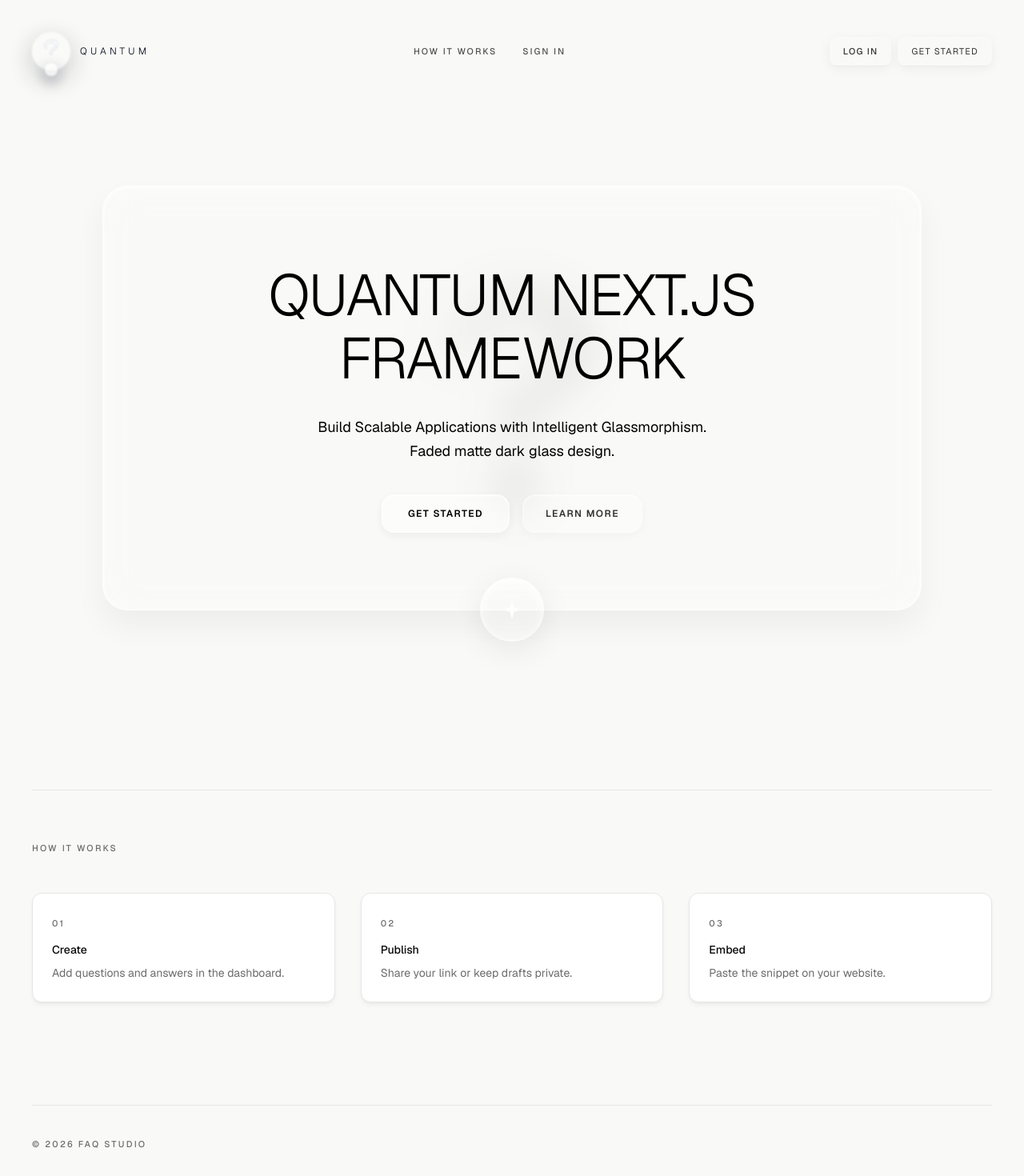
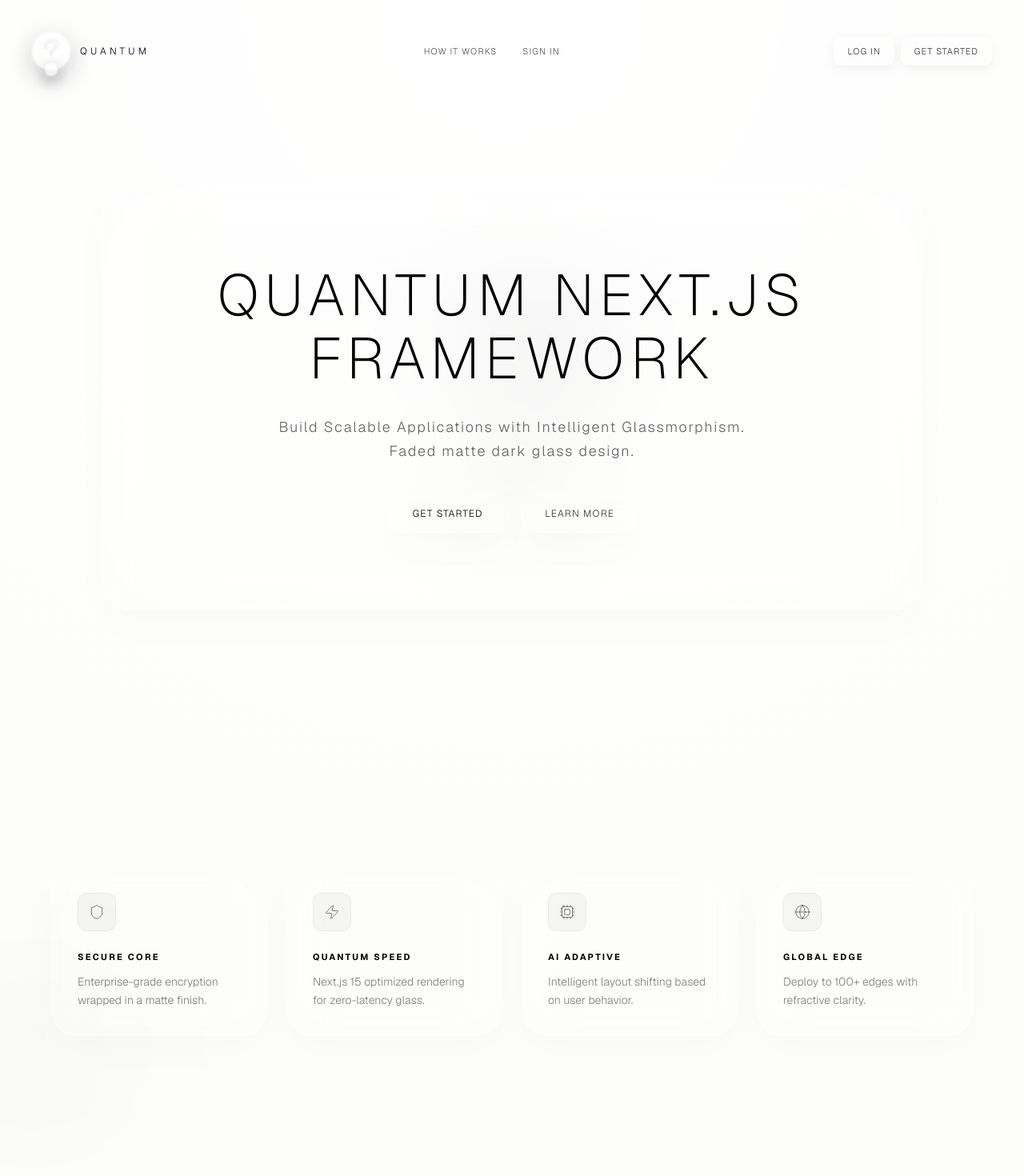
Before and after one commit to ArmanDavtyanQA/FAQS, a Next.js app: page / in a window 1280 px wide. Shown: the top 1470 px of the page at 80% size. Built offline with nearby package versions, Linux system fonts and the light colour scheme; no server answers.

Commit message:
feat: Implement foundational UI components, a new landing page, and FAQ management features.

```diff
--- a/package.json
+++ b/package.json
@@ -13,8 +13,9 @@
     "@ckeditor/ckeditor5-react": "^5.1.0",
     "@supabase/supabase-js": "^2.99.0",
     "dompurify": "^3.3.3",
-    "framer-motion": "^12.36.0",
+    "framer-motion": "^12.38.0",
     "isomorphic-dompurify": "^3.5.1",
+    "lucide-react": "^0.577.0",
     "next": "16.1.6",
     "react": "19.2.3",
     "react-dom": "19.2.3"
--- a/src/app/page.tsx
+++ b/src/app/page.tsx
@@ -2,6 +2,7 @@
 
 import Link from "next/link";
 import { motion } from "framer-motion";
+import GlassFeatures from "@/components/GlassFeatures";
 
 export default function Home() {
   return (
@@ -13,7 +14,7 @@ export default function Home() {
           initial={{ opacity: 0, scale: 0.9, y: 20 }}
           animate={{ opacity: 1, scale: 1, y: 0 }}
           transition={{ duration: 1.2, ease: [0.22, 0.61, 0.36, 1] }}
-          className="pointer-events-none absolute inset-0 flex items-center justify-center opacity-80"
+          className="pointer-events-none absolute inset-0 flex items-center justify-center opacity-10 blur-xl"
         >
           <span
             className="text-[clamp(15rem,45vw,25rem)] font-bold leading-none tracking-tight text-transparent drop-shadow-[0_10px_20px_rgba(0,0,0,0.08)] bg-clip-text bg-gradient-to-br from-white/90 via-black/5 to-black/10"
@@ -28,57 +29,46 @@ export default function Home() {
           initial={{ opacity: 0, y: 28 }}
           animate={{ opacity: 1, y: 0 }}
           transition={{ duration: 0.9, ease: [0.22, 0.61, 0.36, 1] }}
-          className="relative z-10 mx-auto flex max-w-5xl flex-col items-center rounded-[2rem] border border-[rgba(255,255,255,0.8)] bg-white/10 px-8 py-20 text-center shadow-[0_20px_40px_rgba(0,0,0,0.05),inset_0_2px_4px_rgba(255,255,255,0.9),inset_0_0_30px_rgba(255,255,255,0.3)] backdrop-blur-xl sm:px-12 sm:py-24"
+          className="relative z-10 mx-auto flex max-w-5xl flex-col items-center rounded-[2rem] border-t border-l border-white/60 border-b border-r border-black/[0.03] bg-white/[0.03] px-8 py-20 text-center shadow-[0_20px_50px_rgba(0,0,0,0.02)] backdrop-blur-[60px] sm:px-12 sm:py-24"
         >
           <motion.h1
             initial={{ opacity: 0, y: 16 }}
             animate={{ opacity: 1, y: 0 }}
             transition={{ duration: 0.9, delay: 0.08, ease: [0.22, 0.61, 0.36, 1] }}
-            className="max-w-3xl text-balance text-5xl font-light leading-[1.1] tracking-tight text-black sm:text-6xl lg:text-[4.5rem]"
+            className="max-w-3xl text-balance text-5xl font-extralight leading-[1.1] tracking-widest text-black sm:text-6xl lg:text-[4.5rem]"
           >
             QUANTUM NEXT.JS<br />FRAMEWORK
           </motion.h1>
-          <p className="mt-8 max-w-2xl text-base leading-relaxed text-black sm:text-lg">
+          <p className="mt-8 max-w-2xl text-base font-light leading-relaxed tracking-widest text-black/60 sm:text-lg">
             Build Scalable Applications with Intelligent Glassmorphism.<br />
             Faded matte dark glass design.
           </p>
           <div className="mt-10 flex flex-wrap items-center justify-center gap-4">
+            <motion.div whileHover={{ y: -4 }} className="interactive-smooth">
               <Link
                 href="/auth?redirectTo=/dashboard"
-              className="interactive-smooth inline-flex h-12 items-center justify-center rounded-2xl border border-white/60 bg-white/40 px-8 text-xs font-semibold uppercase tracking-[0.12em] text-black shadow-[0_4px_12px_rgba(0,0,0,0.05),inset_0_1px_2px_rgba(255,255,255,1)] backdrop-blur-md transition-all hover:bg-white/60"
+                className="inline-flex h-12 items-center justify-center rounded-2xl border-t border-l border-white/60 border-b border-r border-black/[0.03] bg-white/[0.02] px-8 text-xs font-light uppercase tracking-widest text-black shadow-[0_20px_50px_rgba(0,0,0,0.02)] backdrop-blur-[30px] transition-all duration-500 hover:bg-white/[0.05] hover:backdrop-blur-none"
               >
                 Get started
               </Link>
+            </motion.div>
+            <motion.div whileHover={{ y: -4 }} className="interactive-smooth">
               <Link
                 href="#how-it-works"
-              className="interactive-smooth inline-flex h-12 items-center justify-center rounded-2xl border border-white/40 bg-white/20 px-7 text-xs font-semibold uppercase tracking-[0.12em] text-black/80 shadow-[0_4px_12px_rgba(0,0,0,0.03),inset_0_1px_2px_rgba(255,255,255,0.6)] backdrop-blur-md transition-all hover:bg-white/40"
+                className="inline-flex h-12 items-center justify-center rounded-2xl border-t border-l border-white/60 border-b border-r border-black/[0.03] bg-white/[0.01] px-7 text-xs font-light uppercase tracking-widest text-black/80 shadow-[0_20px_50px_rgba(0,0,0,0.02)] backdrop-blur-[30px] transition-all duration-500 hover:bg-white/[0.05] hover:backdrop-blur-none"
               >
                 Learn more
               </Link>
+            </motion.div>
           </div>
-
-          {/* The Dot: floating glass sphere with sparkle */}
-          <motion.div
-            initial={{ opacity: 0, scale: 0, y: 10 }}
-            animate={{ opacity: 1, scale: 1, y: 0 }}
-            transition={{ duration: 1, delay: 0.4, ease: [0.22, 0.61, 0.36, 1] }}
-            className="absolute -bottom-10 left-1/2 flex h-20 w-20 -translate-x-1/2 items-center justify-center rounded-full border border-white/60 bg-white/20 shadow-[0_10px_40px_rgba(0,0,0,0.08),inset_0_4px_8px_rgba(255,255,255,0.9)] backdrop-blur-xl"
-          >
-            <svg
-              className="h-6 w-6 text-white"
-              fill="currentColor"
-              viewBox="0 0 24 24"
-              xmlns="http://www.w3.org/2000/svg"
-            >
-              <path d="M12 0l2.5 9.5L24 12l-9.5 2.5L12 24l-2.5-9.5L0 12l9.5-2.5z" />
-            </svg>
-          </motion.div>
         </motion.div>
       </section>
 
-      <section id="how-it-works" className="scroll-mt-28 border-t border-[#e8e6e3] pt-16">
-        <h2 className="label-caps mb-12">How it works</h2>
-        <ol className="grid gap-12 sm:grid-cols-3 sm:gap-8">
+      <GlassFeatures />
+
+      <section id="how-it-works" className="scroll-mt-28 pt-16 relative">
+        <h2 className="label-caps mb-12 ml-4">How it works</h2>
+        <div className="grid gap-6 sm:grid-cols-3 sm:gap-6 px-4">
           {[
             {
               n: "01",
@@ -96,25 +86,29 @@ export default function Home() {
               d: "Paste the snippet on your website.",
             },
           ].map((item) => (
-            <li
+            <motion.div
               key={item.n}
-              className="rounded-xl border border-[#e8e6e3] bg-white p-6 shadow-md shadow-black/5"
+              whileHover={{ y: -8, scale: 1.02 }}
+              className="group relative rounded-[2rem] border-t border-l border-white/60 border-b border-r border-black/[0.03] bg-white/[0.01] p-8 shadow-[0_20px_50px_rgba(0,0,0,0.02)] backdrop-blur-[30px] transition-all duration-500"
             >
-              <span className="label-caps text-[#0a0a0a]">
+              <div className="absolute inset-0 rounded-[2rem] bg-gradient-to-br from-white/20 to-transparent opacity-0 transition-opacity duration-700 group-hover:opacity-100" />
+              <div className="relative z-10">
+                <span className="text-[11px] font-bold tracking-[0.2em] text-black">
                   {item.n}
                 </span>
-              <p className="mt-3 text-sm font-medium text-[#0a0a0a]">
+                <p className="mt-6 text-sm font-light tracking-widest text-black">
                   {item.t}
                 </p>
-              <p className="mt-2 text-sm leading-relaxed text-[#6b6b6b]">
+                <p className="mt-3 text-sm font-light leading-relaxed text-black/50 transition-colors group-hover:text-black/80">
                   {item.d}
                 </p>
-            </li>
+              </div>
+            </motion.div>
           ))}
-        </ol>
+        </div>
       </section>
 
-      <footer className="border-t border-[#e8e6e3] pt-10">
+      <footer className="pt-16 pb-10 flex justify-center">
         <p className="label-caps">
           © {new Date().getFullYear()} FAQ Studio
         </p>
--- /dev/null
+++ b/src/components/GlassFeatures.tsx
@@ -0,0 +1,76 @@
+import React from 'react';
+import { motion } from 'framer-motion';
+import { Shield, Zap, Cpu, Globe } from 'lucide-react';
+
+const features = [
+  {
+    title: "SECURE CORE",
+    desc: "Enterprise-grade encryption wrapped in a matte finish.",
+    icon: <Shield size={20} strokeWidth={1} />,
+  },
+  {
+    title: "QUANTUM SPEED",
+    desc: "Next.js 15 optimized rendering for zero-latency glass.",
+    icon: <Zap size={20} strokeWidth={1} />,
+  },
+  {
+    title: "AI ADAPTIVE",
+    desc: "Intelligent layout shifting based on user behavior.",
+    icon: <Cpu size={20} strokeWidth={1} />,
+  },
+  {
+    title: "GLOBAL EDGE",
+    desc: "Deploy to 100+ edges with refractive clarity.",
+    icon: <Globe size={20} strokeWidth={1} />,
+  },
+];
+
+const GlassFeatures = () => {
+  return (
+    <section className="relative py-24 bg-[#FDFDFB] px-6">
+      <div className="max-w-7xl mx-auto">
+        <div className="grid grid-cols-1 md:grid-cols-2 lg:grid-cols-4 gap-6">
+          {features.map((f, i) => (
+            <motion.div
+              key={i}
+              whileHover={{ y: -8, scale: 1.02 }}
+              className="
+                group relative p-8 rounded-[2rem]
+                /* GLASS BASE */
+                bg-white/[0.01] backdrop-blur-[30px]
+                /* PHYSICAL EDGES */
+                border-t border-l border-white/60
+                border-b border-r border-black/[0.03]
+                /* SOFT SHADOW */
+                shadow-[0_20px_50px_rgba(0,0,0,0.02)]
+                transition-all duration-500
+              "
+            >
+              {/* ACCENT GLOW ON HOVER */}
+              <div className="absolute inset-0 rounded-[2rem] bg-gradient-to-br from-white/20 to-transparent opacity-0 group-hover:opacity-100 transition-opacity duration-700" />
+
+              <div className="relative z-10">
+                <div className="w-12 h-12 mb-6 flex items-center justify-center rounded-xl bg-black/[0.03] border border-black/[0.05] text-black/60 group-hover:text-black transition-colors">
+                  {f.icon}
+                </div>
+
+                <h3 className="text-[11px] font-bold tracking-[0.2em] text-black mb-3">
+                  {f.title}
+                </h3>
+
+                <p className="text-sm font-light leading-relaxed text-black/50 group-hover:text-black/80 transition-colors">
+                  {f.desc}
+                </p>
+              </div>
+            </motion.div>
+          ))}
+        </div>
+      </div>
+
+      {/* BACKGROUND DECORATION: FLOATING BLURRED CIRCLE */}
+      <div className="absolute top-1/2 left-0 -translate-x-1/2 w-64 h-64 bg-black/[0.02] rounded-full blur-[80px] pointer-events-none" />
+    </section>
+  );
+};
+
+export default GlassFeatures;
--- a/src/components/Header.tsx
+++ b/src/components/Header.tsx
@@ -8,12 +8,12 @@ import { supabase } from "@/lib/supabaseClient";
 import LogoQuantum from "@/components/LogoQuantum";
 
 const navLink =
-  "interactive-smooth rounded-md px-1 py-0.5 text-[11px] font-medium uppercase tracking-[0.18em] text-[#0a0a0a]/70 hover:bg-black/[0.05] hover:text-[#0a0a0a]";
+  "interactive-smooth rounded-md px-1 py-0.5 text-[11px] font-light uppercase tracking-widest text-[#0a0a0a]/70 hover:bg-white/[0.05] hover:text-[#0a0a0a] transition-all";
 
 const btnBase =
-  "btn-shadow-smooth interactive-smooth inline-flex h-9 items-center justify-center rounded-lg px-4 text-[11px] font-medium uppercase tracking-[0.12em] bg-transparent border border-white/20 backdrop-blur-xl text-black/80";
+  "btn-shadow-smooth interactive-smooth inline-flex h-9 items-center justify-center rounded-lg px-4 text-[11px] font-light uppercase tracking-widest bg-white/[0.01] backdrop-blur-[30px] border-t border-l border-white/60 border-b border-r border-black/[0.03] text-black/80 transition-all duration-500 hover:bg-white/[0.05] hover:-translate-y-0.5";
 const btnGhost = `${btnBase}`;
-const btnSolid = `${btnBase} font-normal`;
+const btnSolid = `${btnBase} font-light`;
 
 export default function Header() {
   const [user, setUser] = useState<User | null>(null);
--- a/src/components/LayoutShell.tsx
+++ b/src/components/LayoutShell.tsx
@@ -13,12 +13,12 @@ export default function LayoutShell({
 
   if (isPublicFaq) {
     return (
-      <div className="min-h-screen bg-[#f9f9f7] text-[#0a0a0a]">{children}</div>
+      <div className="min-h-screen bg-transparent text-[#0a0a0a]">{children}</div>
     );
   }
 
   return (
-    <div className="min-h-screen bg-[#f9f9f7] text-[#0a0a0a]">
+    <div className="min-h-screen bg-transparent text-[#0a0a0a]">
       <div className="mx-auto flex min-h-screen w-full max-w-7xl flex-col px-4 pb-20 pt-6 sm:px-6 lg:px-10 lg:pb-24 lg:pt-10">
         <Header />
         {children}
--- a/src/components/faq/DashboardFaqSection.tsx
+++ b/src/components/faq/DashboardFaqSection.tsx
@@ -8,9 +8,9 @@ import type { FAQ } from "@/lib/faq/types";
 import FAQTable from "./FAQTable";
 
 const actionBtn =
-  "btn-shadow-smooth btn-ghost-edge interactive-smooth inline-flex h-10 min-w-[10rem] flex-1 items-center justify-center rounded-3xl bg-black/[0.03] px-4 text-[11px] font-medium uppercase tracking-[0.12em] text-[#111827] sm:flex-none sm:min-w-[11rem]";
+  "interactive-smooth inline-flex h-10 min-w-[10rem] flex-1 items-center justify-center rounded-2xl bg-white/[0.01] backdrop-blur-[30px] border-t border-l border-white/60 border-b border-r border-black/[0.03] px-4 text-[11px] font-light uppercase tracking-widest text-[#111827] shadow-[0_20px_50px_rgba(0,0,0,0.02)] transition-all duration-500 hover:bg-white/[0.05] hover:-translate-y-0.5 sm:flex-none sm:min-w-[11rem]";
 const actionBtnPrimary =
-  "btn-shadow-smooth btn-ghost-edge interactive-smooth inline-flex h-10 min-w-[10rem] flex-1 items-center justify-center rounded-3xl bg-black/[0.05] px-4 text-[11px] font-medium uppercase tracking-[0.12em] text-[#020617] sm:flex-none sm:min-w-[11rem]";
+  "interactive-smooth inline-flex h-10 min-w-[10rem] flex-1 items-center justify-center rounded-2xl bg-white/[0.02] backdrop-blur-[30px] border-t border-l border-white/60 border-b border-r border-black/[0.03] px-4 text-[11px] font-light uppercase tracking-widest text-[#020617] shadow-[0_20px_50px_rgba(0,0,0,0.02)] transition-all duration-500 hover:bg-white/[0.05] hover:-translate-y-0.5 sm:flex-none sm:min-w-[11rem]";
 
 export default function DashboardFaqSection() {
   const [faqs, setFaqs] = useState<FAQ[]>([]);
@@ -102,7 +102,7 @@ export default function DashboardFaqSection() {
   return (
     <>
       {error && (
-        <p className="rounded-xl border border-[#c4c4c4] bg-[#fafaf9] px-4 py-3 text-sm text-[#0a0a0a] shadow-md">
+        <p className="rounded-xl border-t border-l border-white/60 border-b border-r border-black/[0.03] bg-white/[0.01] px-4 py-3 text-sm font-light text-[#0a0a0a] shadow-[0_20px_50px_rgba(0,0,0,0.02)] backdrop-blur-[30px]">
           {error}
         </p>
       )}
```
Also changed, not shown: src/components/ContactForm.tsx (+10 -10 lines), src/components/faq/FAQForm.tsx (+8 -8 lines), src/components/faq/FAQRow.tsx (+5 -5 lines), src/components/faq/FAQTable.tsx (+4 -4 lines), 1 other file (tests, documents, lock files or other folders). Lines whose indentation alone changed are shown as unchanged.
